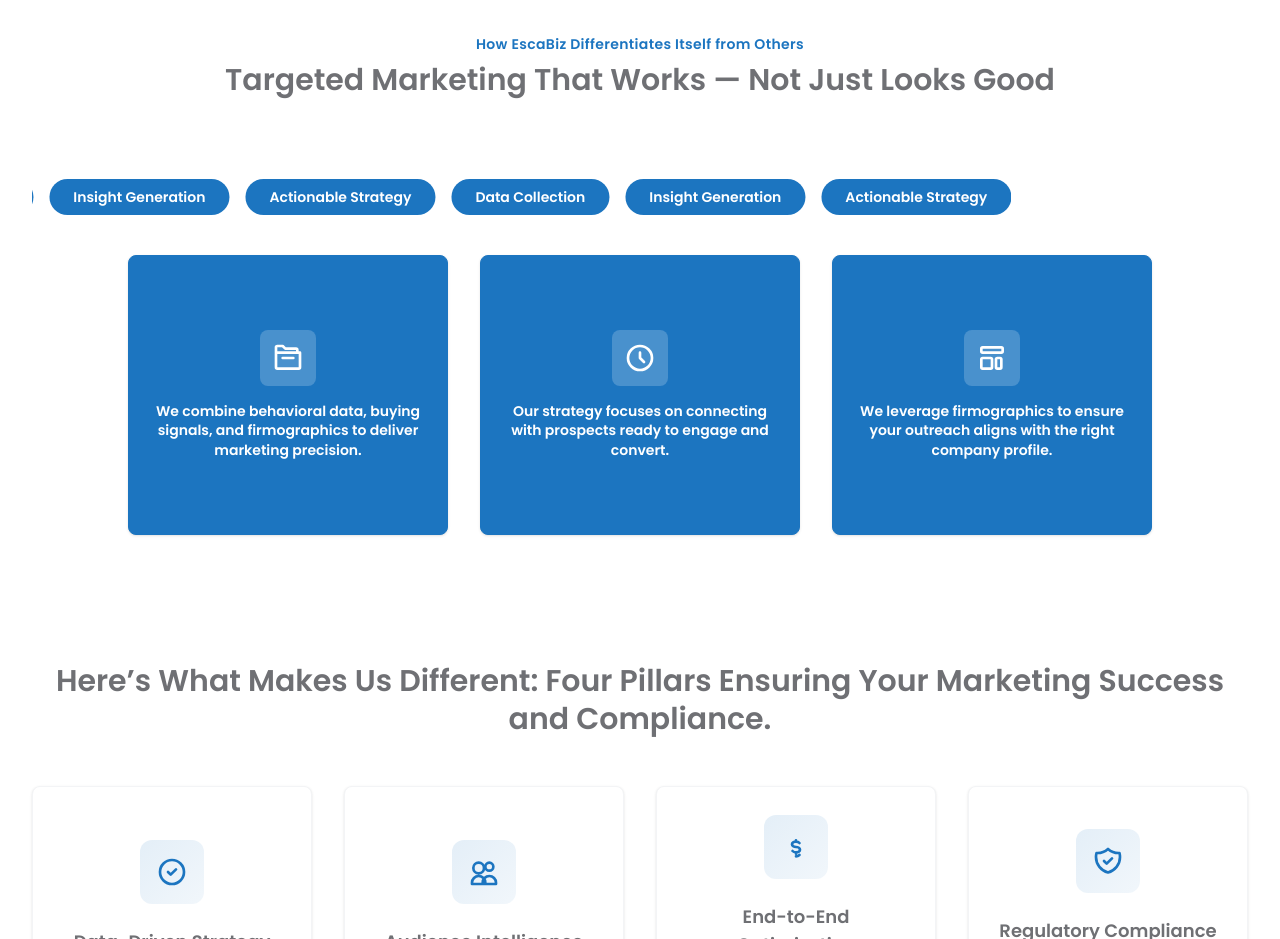
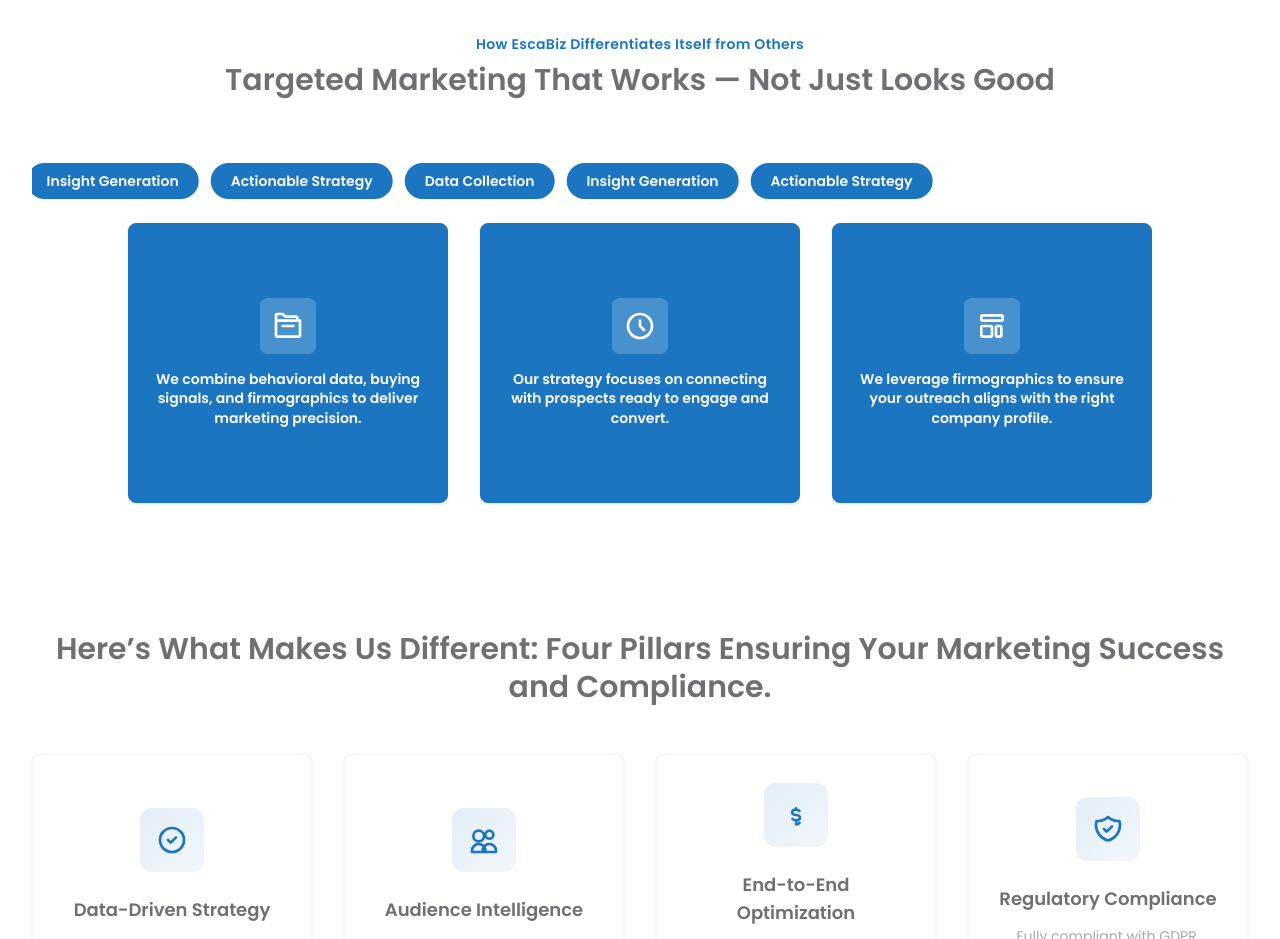
Before and after one commit to Sharmeen-Rauf/escabiz, a Next.js app: page /b2b-targeted-marketing-services-escabiz in a window 1280 px wide. Shown: the part 1500-2439 px from the top of the page. Built offline with nearby package versions, Linux system fonts and the light colour scheme.

Commit message:
Refine button styles and layout in B2B Targeted Marketing Services page: adjust padding and gap for improved visual consistency and user experience.

```diff
--- a/src/app/b2b-targeted-marketing-services-escabiz/page.tsx
+++ b/src/app/b2b-targeted-marketing-services-escabiz/page.tsx
@@ -311,12 +311,12 @@ export default function B2BTargetedEmailMarketing() {
                 Targeted Marketing That Works — Not Just Looks Good
               </h2>
             </div>
-            <div className="rounded-2xl p-6 md:p-8 lg:p-10 overflow-hidden">
-              <div className="group flex gap-3 sm:gap-4 animate-slide-left">
+            <div className="rounded-2xl px-4 py-4 md:px-6 md:py-5 lg:px-8 lg:py-6 overflow-hidden">
+              <div className="group flex gap-2 sm:gap-3 animate-slide-left">
                 {['Data Collection', 'Insight Generation', 'Actionable Strategy'].map((item, index) => (
                   <button
                     key={index}
-                    className="px-4 sm:px-6 py-2 rounded-full text-xs sm:text-sm font-semibold transition-colors duration-300 bg-[#1c75c0] text-white hover:bg-[#1565a0] whitespace-nowrap flex-shrink-0"
+                    className="px-4 sm:px-5 py-2 rounded-full text-xs sm:text-sm font-semibold transition-colors duration-300 bg-[#1c75c0] text-white hover:bg-[#1565a0] whitespace-nowrap flex-shrink-0"
                   >
                     {item}
                   </button>
@@ -324,7 +324,7 @@ export default function B2BTargetedEmailMarketing() {
                 {['Data Collection', 'Insight Generation', 'Actionable Strategy'].map((item, index) => (
                   <button
                     key={`dup-${index}`}
-                    className="px-4 sm:px-6 py-2 rounded-full text-xs sm:text-sm font-semibold transition-colors duration-300 bg-[#1c75c0] text-white hover:bg-[#1565a0] whitespace-nowrap flex-shrink-0"
+                    className="px-4 sm:px-5 py-2 rounded-full text-xs sm:text-sm font-semibold transition-colors duration-300 bg-[#1c75c0] text-white hover:bg-[#1565a0] whitespace-nowrap flex-shrink-0"
                   >
                     {item}
                   </button>
```
